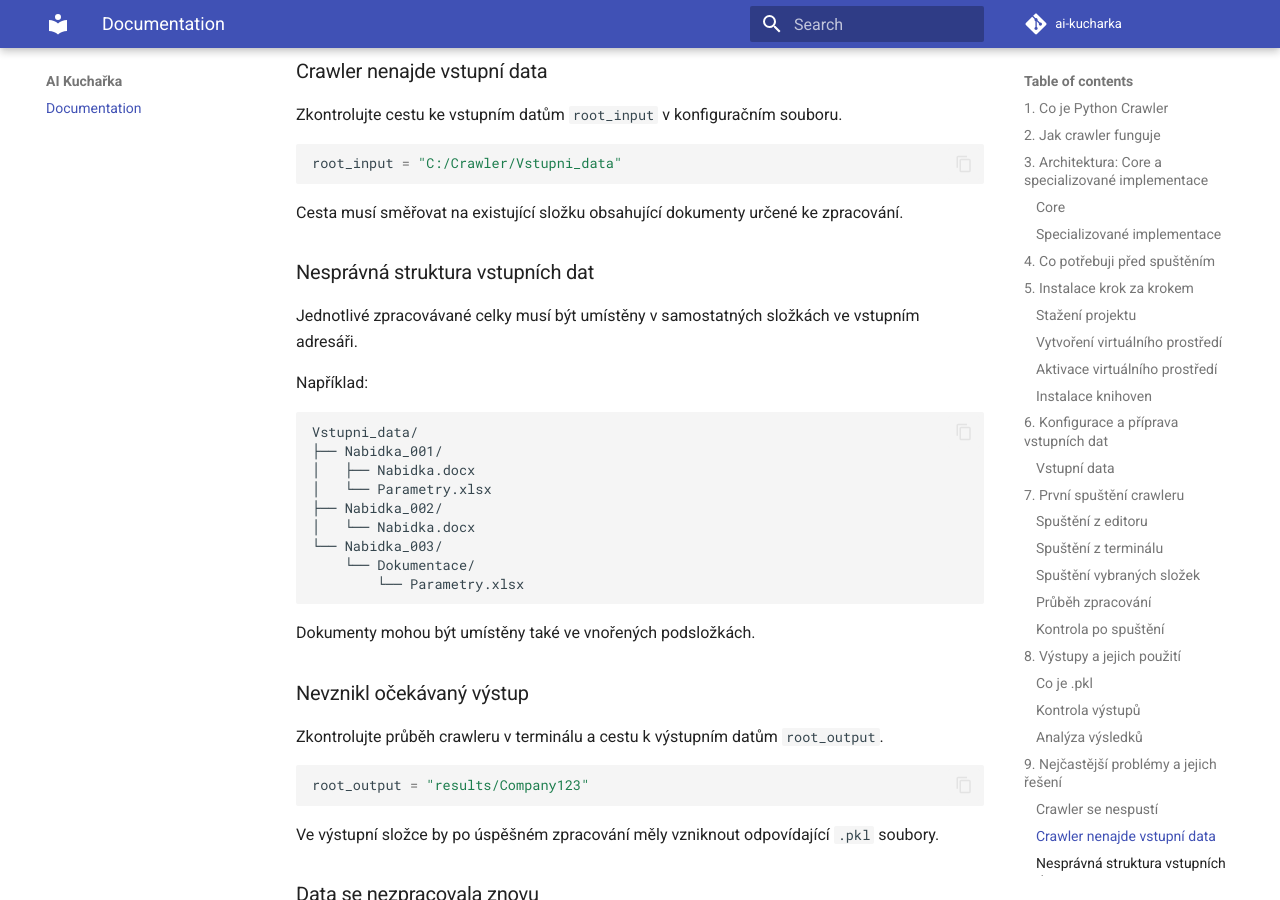
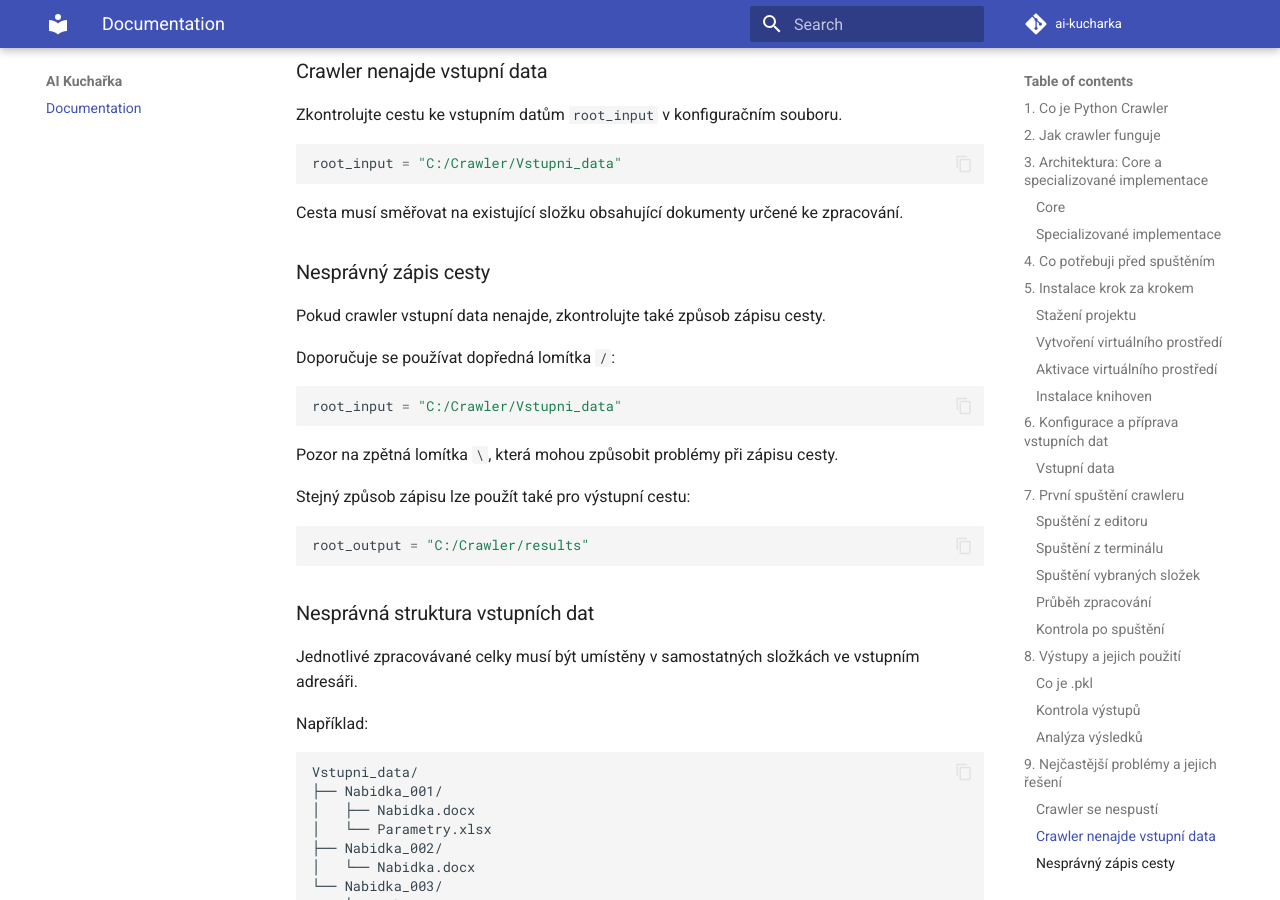
Before and after one commit to sadda/ai-kucharka, an MkDocs documentation site: the page built from docs/index.md, in a window 1280 px wide and 900 px high, scrolled down 6948 px. Built offline with MkDocs 1.6.1 and Material for MkDocs 9.7.7, drawn with Linux system fonts in a browser that asks for light colours; comment, search, counter and statistics services are not loaded.

Commit message:
Document path formatting for crawler configuration
Added section on incorrect path formatting for crawler input and output.

````diff
--- a/docs/index.md
+++ b/docs/index.md
@@ -329,6 +329,24 @@ root_input = "C:/Crawler/Vstupni_data"
 
 Cesta musí směřovat na existující složku obsahující dokumenty určené ke zpracování.
 
+### Nesprávný zápis cesty
+
+Pokud crawler vstupní data nenajde, zkontrolujte také způsob zápisu cesty.
+
+Doporučuje se používat dopředná lomítka `/`:
+
+```toml
+root_input = "C:/Crawler/Vstupni_data"
+```
+
+Pozor na zpětná lomítka `\`, která mohou způsobit problémy při zápisu cesty.
+
+Stejný způsob zápisu lze použít také pro výstupní cestu:
+
+```toml
+root_output = "C:/Crawler/results"
+```
+
 ### Nesprávná struktura vstupních dat
 
 Jednotlivé zpracovávané celky musí být umístěny v samostatných složkách ve vstupním adresáři.
````
